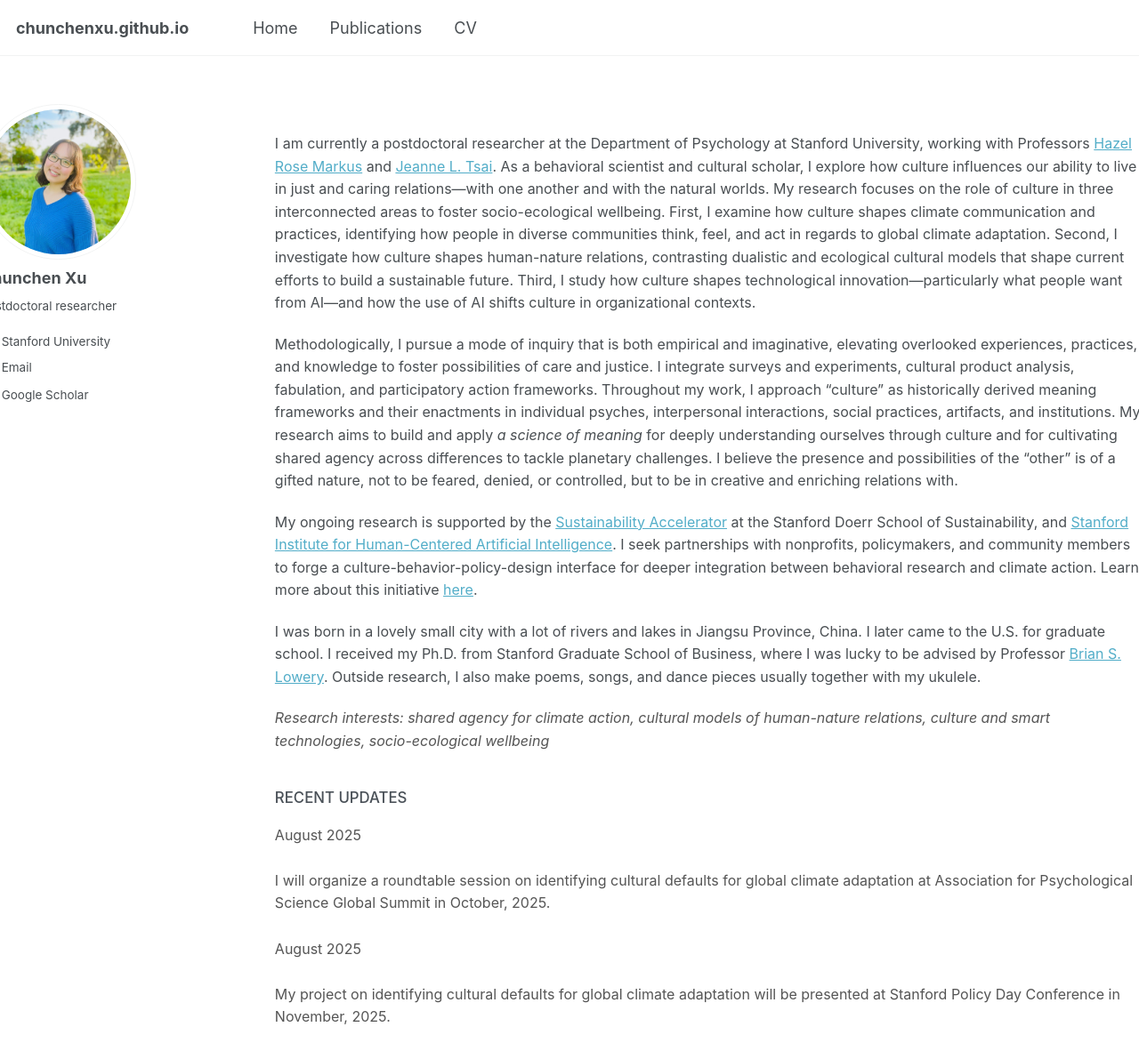
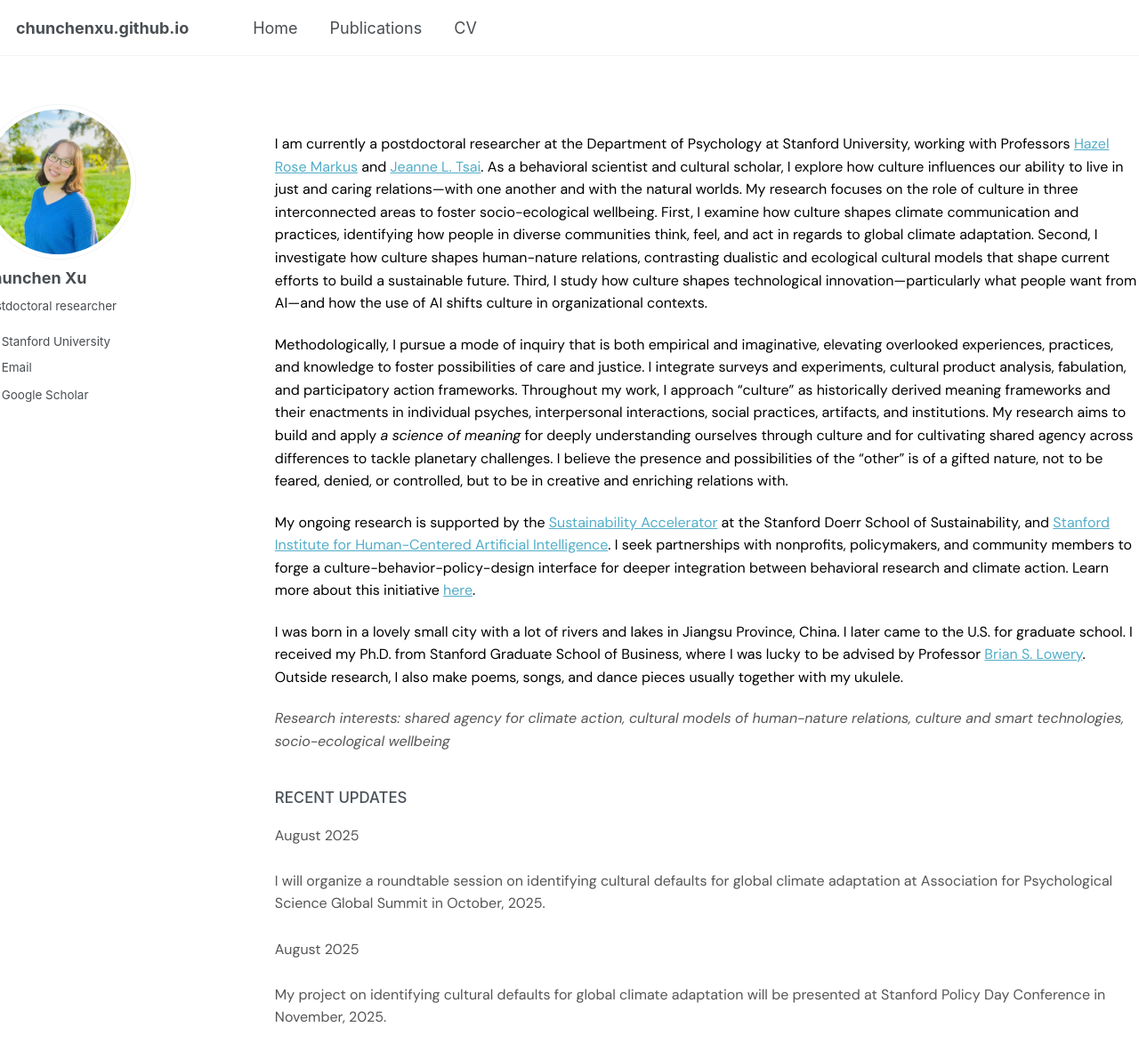
Before and after one commit to chunchenxu/chunchenxu.github.io, a Jekyll site: the page built from _pages/about.html, in a window 1280 px wide and 1400 px high. Shown: the top 1191 px of the window at 89% size. Built offline with Jekyll 4.4.1, drawn with Linux system fonts in a browser that asks for light colours; some web fonts are replaced; a script that is not in the unit is left out.

Commit message:
Update about.html

```diff
--- a/_pages/about.html
+++ b/_pages/about.html
@@ -37,17 +37,20 @@ My project on identifying cultural defaults for global climate adaptation will b
 </div>
 
 <style>
+@import url('https://fonts.googleapis.com/css2?family=DM+Sans:ital,opsz,wght@0,9..40,100..1000;1,9..40,100..1000&display=swap');
+
 .about-container {
     max-width: none;           /* Remove max-width limit */
     width: calc(100% - 20px);  /* Use full width minus small buffer */
     margin: 0;                 /* Reset all margins */
     margin-left: -80px;        /* Fine-tuned left shift */
     margin-right: -200px;      /* Extend into right margin */
-    padding: 20px;        /* Horizontal padding for readability */
+    padding: 20px;             /* Horizontal padding for readability */
     font-size: 16px;
-    font-family: -apple-system, BlinkMacSystemFont, "Segoe UI", Roboto, sans-serif;
+    font-family: "DM Sans", -apple-system, BlinkMacSystemFont, "Segoe UI", Roboto, sans-serif;
     line-height: 1.6;
     text-align: left;
+    color: #000000;            /* Black text color */
     box-sizing: border-box;    /* Include padding in width calculation */
 }
 
```
